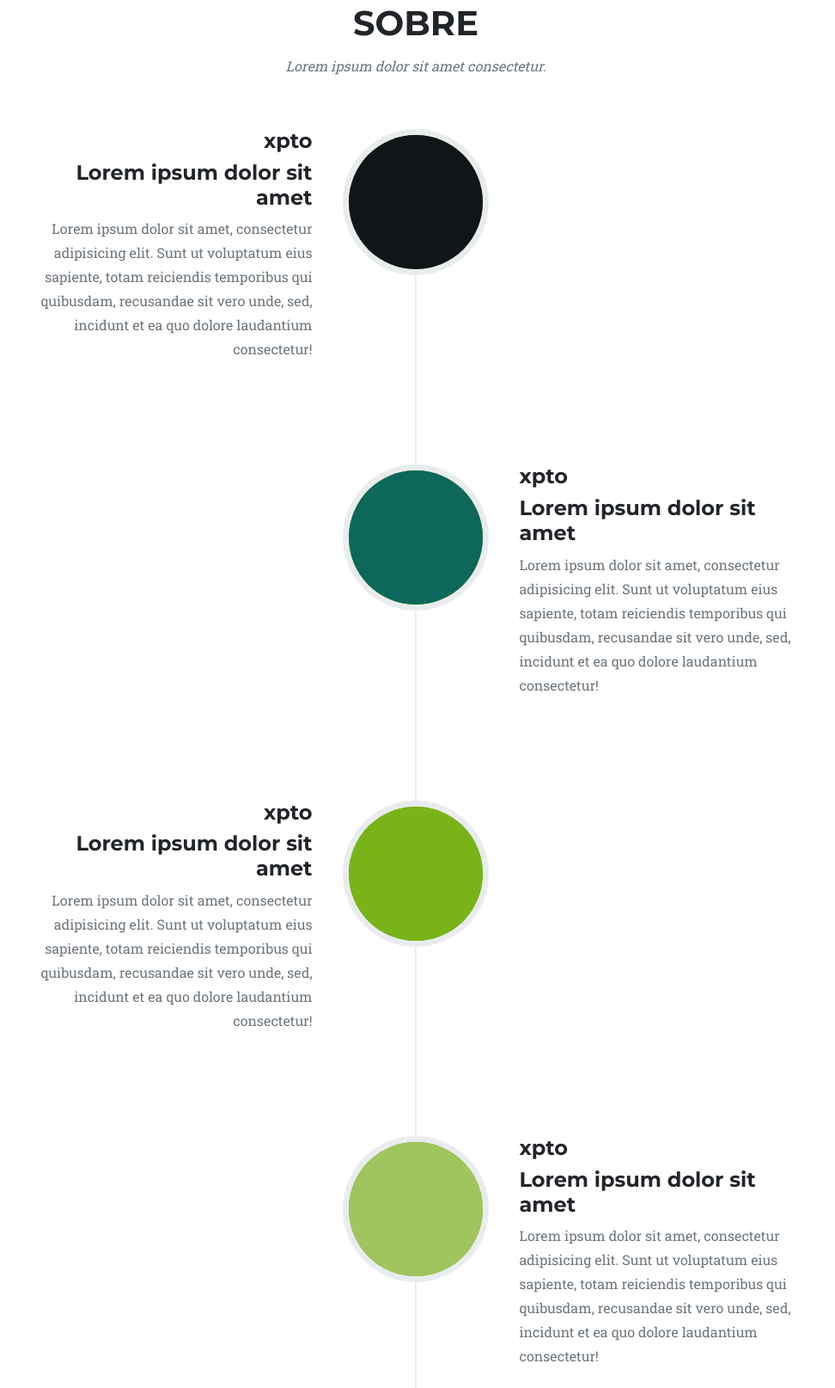
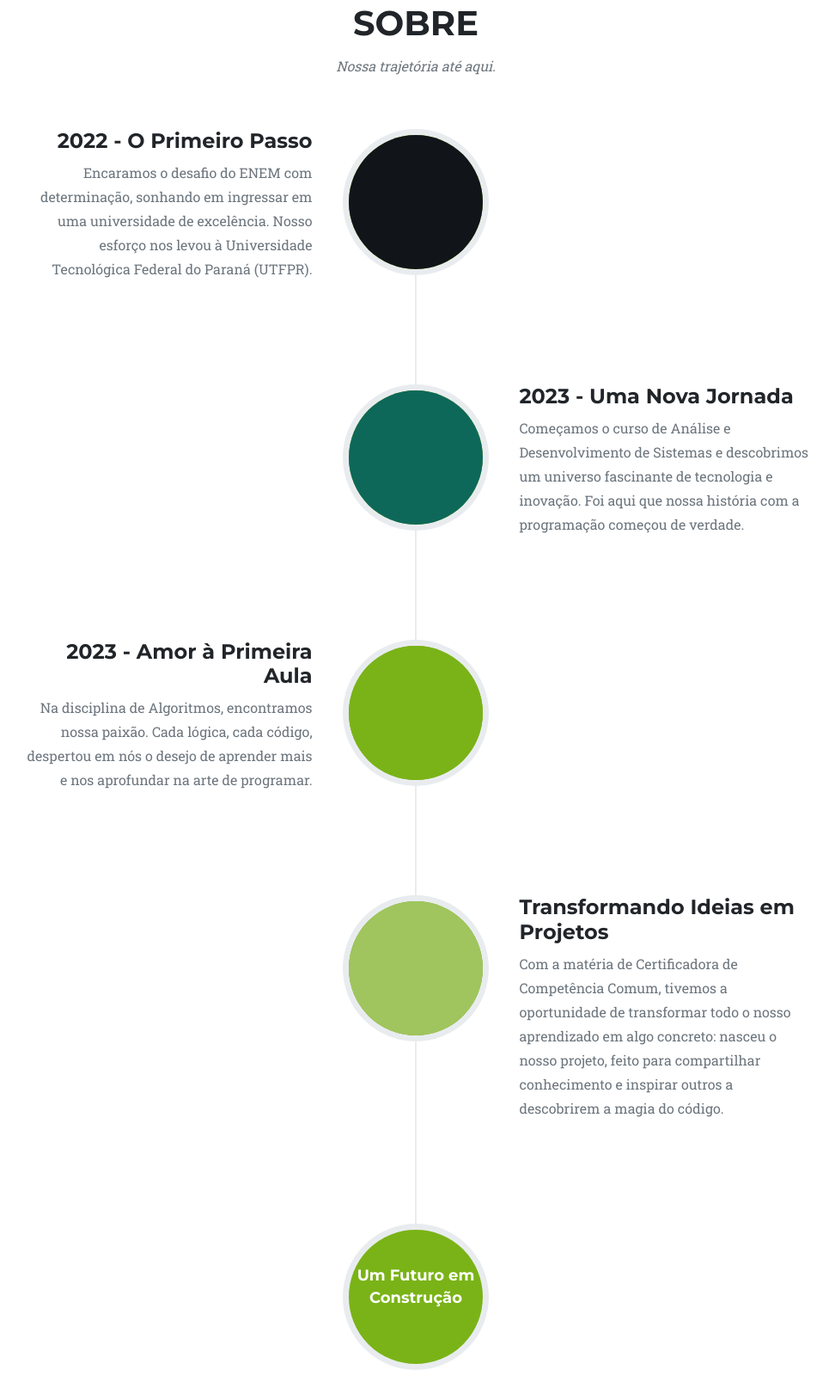
Before and after one commit to marjorymell/certificadora.github.io, a website: page index.html in a window 1280 px wide. Shown: the part 2645-4259 px from the top of the page at 86% size, without its empty margins (156-1128 px from the left). Drawn offline with nearby package versions, Linux system fonts and the light colour scheme.

Commit message:
feat: add Sobre content

```diff
--- a/index.html
+++ b/index.html
@@ -294,7 +294,7 @@
         <div class="text-center">
           <h2 class="section-heading text-uppercase">Sobre</h2>
           <h3 class="section-subheading text-muted">
-            Lorem ipsum dolor sit amet consectetur.
+            Nossa trajetória até aqui.
           </h3>
         </div>
         <ul class="timeline">
@@ -308,15 +308,13 @@
             </div>
             <div class="timeline-panel">
               <div class="timeline-heading">
-                <h4>xpto</h4>
-                <h4 class="subheading">Lorem ipsum dolor sit amet</h4>
+                <h4 class="subheading">2022 - O Primeiro Passo</h4>
               </div>
               <div class="timeline-body">
                 <p class="text-muted">
-                  Lorem ipsum dolor sit amet, consectetur adipisicing elit. Sunt
-                  ut voluptatum eius sapiente, totam reiciendis temporibus qui
-                  quibusdam, recusandae sit vero unde, sed, incidunt et ea quo
-                  dolore laudantium consectetur!
+                  Encaramos o desafio do ENEM com determinação, sonhando em
+                  ingressar em uma universidade de excelência. Nosso esforço nos
+                  levou à Universidade Tecnológica Federal do Paraná (UTFPR).
                 </p>
               </div>
             </div>
@@ -331,15 +329,14 @@
             </div>
             <div class="timeline-panel">
               <div class="timeline-heading">
-                <h4>xpto</h4>
-                <h4 class="subheading">Lorem ipsum dolor sit amet</h4>
+                <h4 class="subheading">2023 - Uma Nova Jornada</h4>
               </div>
               <div class="timeline-body">
                 <p class="text-muted">
-                  Lorem ipsum dolor sit amet, consectetur adipisicing elit. Sunt
-                  ut voluptatum eius sapiente, totam reiciendis temporibus qui
-                  quibusdam, recusandae sit vero unde, sed, incidunt et ea quo
-                  dolore laudantium consectetur!
+                  Começamos o curso de Análise e Desenvolvimento de Sistemas e
+                  descobrimos um universo fascinante de tecnologia e inovação.
+                  Foi aqui que nossa história com a programação começou de
+                  verdade.
                 </p>
               </div>
             </div>
@@ -354,15 +351,13 @@
             </div>
             <div class="timeline-panel">
               <div class="timeline-heading">
-                <h4>xpto</h4>
-                <h4 class="subheading">Lorem ipsum dolor sit amet</h4>
+                <h4 class="subheading">2023 - Amor à Primeira Aula</h4>
               </div>
               <div class="timeline-body">
                 <p class="text-muted">
-                  Lorem ipsum dolor sit amet, consectetur adipisicing elit. Sunt
-                  ut voluptatum eius sapiente, totam reiciendis temporibus qui
-                  quibusdam, recusandae sit vero unde, sed, incidunt et ea quo
-                  dolore laudantium consectetur!
+                  Na disciplina de Algoritmos, encontramos nossa paixão. Cada
+                  lógica, cada código, despertou em nós o desejo de aprender
+                  mais e nos aprofundar na arte de programar.
                 </p>
               </div>
             </div>
@@ -377,15 +372,15 @@
             </div>
             <div class="timeline-panel">
               <div class="timeline-heading">
-                <h4>xpto</h4>
-                <h4 class="subheading">Lorem ipsum dolor sit amet</h4>
+                <h4 class="subheading">Transformando Ideias em Projetos</h4>
               </div>
               <div class="timeline-body">
                 <p class="text-muted">
-                  Lorem ipsum dolor sit amet, consectetur adipisicing elit. Sunt
-                  ut voluptatum eius sapiente, totam reiciendis temporibus qui
-                  quibusdam, recusandae sit vero unde, sed, incidunt et ea quo
-                  dolore laudantium consectetur!
+                  Com a matéria de Certificadora de Competência Comum, tivemos a
+                  oportunidade de transformar todo o nosso aprendizado em algo
+                  concreto: nasceu o nosso projeto, feito para compartilhar
+                  conhecimento e inspirar outros a descobrirem a magia do
+                  código.
                 </p>
               </div>
             </div>
@@ -393,11 +388,7 @@
           <li class="timeline-inverted">
             <div class="timeline-image">
               <h4>
-                xpto
-                <br />
-                xpto
-                <br />
-                xpto!
+                Um Futuro em Construção
               </h4>
             </div>
           </li>
```
